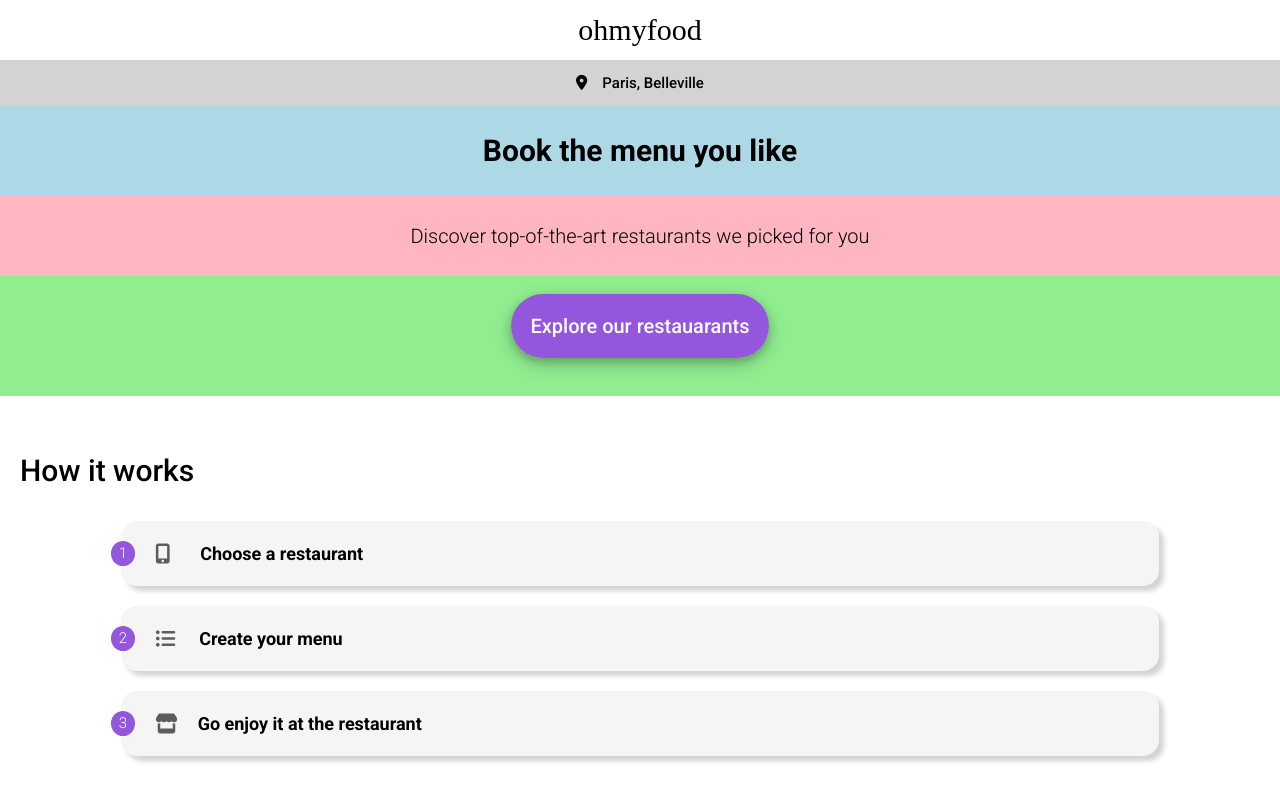
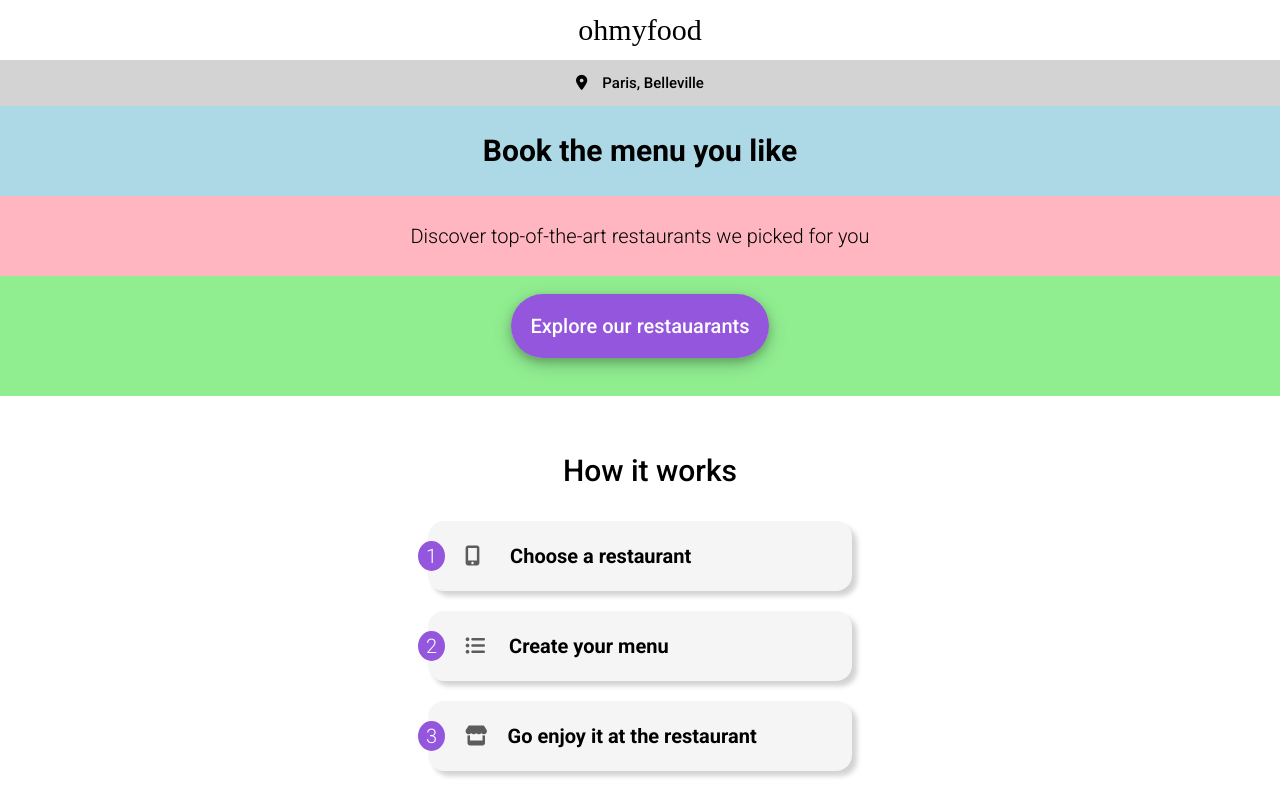
Before and after one commit to kris-v/project-3, a website: page index.html in a window 1280 px wide. Shown: the top 800 px of the page. Drawn offline with Linux system fonts and the light colour scheme; a web font is replaced by a local one.

Commit message:
Testing responsiveness

```diff
--- a/index.html
+++ b/index.html
@@ -64,7 +64,7 @@
                 <nav class="nav">
                     <h3>Restaurants</h3>
                     <a class="nav__link" href="full-palette.html">
-                        <p class="new">New </p>
+                        <p class="new">New</p>
                         <img class="nav__restaurant-img" src="images/edited/jay-wennington-N_Y88TWmGwA-unsplash-landscape.jpg" alt="Full Palette">
                         <div class="nav__rest-info">
                             <div>
@@ -76,6 +76,7 @@
                     </a>
 
                     <a class="nav__link" href="enchanted-plate.html">
+                        <p class="new">New </p>
                         <img class="nav__restaurant-img" src="images/edited/stil-u2Lp8tXIcjw-unsplash-landscape.jpg" alt="enchanted-plate">
                         <div class="nav__rest-info">
                             <div>
--- /dev/null
+++ b/sass/base/_responsive.scss
@@ -0,0 +1,312 @@
+// @include media-s {
+
+//     .home {
+//         .instructions {
+//             width: 100%;
+//             margin: 0 auto;
+//             padding-bottom: 4rem;
+
+//             h3 {
+//                 align-self: center;
+//             }
+//         }
+
+//         .nav {
+
+//             h3 {
+//                 align-self: center;
+//             }
+
+//             .new {
+//                 width: 20%;
+//             }
+//         }
+//     }
+
+
+//     .instruction-item {
+//         max-width: 65%;
+
+//         p {
+//             font-size: 2rem;
+//         }
+//     }
+
+//     .nav {
+
+//         .nav__link {
+//             width: 45%;
+//             min-width: 70vw;
+//             height: 60vh;
+//             margin-bottom: 7rem;
+//         }
+
+//         .nav__restaurant-img {
+//             width: 100%;
+//             height: 45vh;
+//         }
+
+//         p {
+//             font-size: 2.5rem;
+//         }
+
+//         .nav__link {
+//             .far.fa-heart {
+//                 font-size: 3.5rem;
+//             }
+//         }
+
+//     }
+
+//     .restaurant-img {
+//         background-size: cover;
+//         height: 100vh;
+//     }
+
+//     .restaurant {
+//         width: 100%;
+//         margin: 0 auto;
+
+//         .menu {
+//             width: 100%;
+//             flex-direction: row;
+//             flex-wrap: wrap;
+//             justify-content: space-around;
+
+//             .menu-item {
+//                 width: 40%;
+//             }
+//         }
+//     }
+
+//     .btn {
+//         width: 30%;
+//         margin: 0 auto;
+
+//     button {
+//         width: 100%;
+//         }
+
+//     }
+
+//     .info {
+//         flex-direction: row;
+//         width: 100%;
+//         align-items: center;
+//     }
+
+// }
+
+
+
+
+
+
+
+
+
+@include media-md {
+
+    .home {
+        .instructions {
+            width: 100%;
+            margin: 0 auto;
+            padding-bottom: 4rem;
+
+            h3 {
+                align-self: center;
+            }
+        }
+
+        .nav {
+
+            h3 {
+                align-self: center;
+            }
+
+            .new {
+                width: 20%;
+            }
+        }
+    }
+
+
+    .instruction-item {
+        max-width: 45%;
+
+        p {
+            font-size: 2rem;
+        }
+    }
+
+    .nav {
+
+        .nav__link {
+            width: 45%;
+            min-width: 55vw;
+            height: 60vh;
+            margin-bottom: 7rem;
+        }
+
+        .nav__restaurant-img {
+            width: 100%;
+            height: 45vh;
+        }
+
+        p {
+            font-size: 2.5rem;
+        }
+
+        .nav__link {
+            .far.fa-heart {
+                font-size: 3.5rem;
+            }
+        }
+
+    }
+
+    .restaurant-img {
+        background-size: cover;
+        height: 100vh;
+    }
+
+    .restaurant {
+        width: 100%;
+        margin: 0 auto;
+
+        .menu {
+            width: 100%;
+            flex-direction: row;
+            flex-wrap: wrap;
+            justify-content: space-around;
+
+            .menu-item {
+                width: 40%;
+            }
+        }
+    }
+
+    .btn {
+        width: 30%;
+        margin: 0 auto;
+
+    button {
+        width: 100%;
+        }
+
+    }
+
+    .info {
+        flex-direction: row;
+        width: 100%;
+        align-items: center;
+    }
+
+}
+
+
+
+
+
+
+
+
+
+
+@include media-lg {
+
+    .home {
+        .instructions {
+            width: 100%;
+            margin: 0 auto;
+            padding-bottom: 4rem;
+
+            h3 {
+                align-self: center;
+            }
+        }
+
+        .nav {
+
+            h3 {
+                align-self: center;
+            }
+
+            .new {
+                width: 20%;
+            }
+        }
+    }
+
+
+    .instruction-item {
+        max-width: 30%;
+
+        p {
+            font-size: 2rem;
+        }
+    }
+
+    .nav {
+
+        .nav__link {
+            width: 45%;
+            height: 60vh;
+            margin-bottom: 7rem;
+        }
+
+        .nav__restaurant-img {
+            width: 100%;
+            height: 45vh;
+        }
+
+        p {
+            font-size: 2.5rem;
+        }
+
+        .nav__link {
+            .far.fa-heart {
+                font-size: 3.5rem;
+            }
+        }
+
+    }
+
+    .restaurant-img {
+        background-size: cover;
+        height: 100vh;
+    }
+
+    .restaurant {
+        width: 100%;
+        margin: 0 auto;
+
+        .menu {
+            width: 100%;
+            flex-direction: row;
+            flex-wrap: wrap;
+            justify-content: space-around;
+
+            .menu-item {
+                width: 40%;
+            }
+        }
+    }
+
+    .btn {
+        width: 30%;
+        margin: 0 auto;
+
+    button {
+        width: 100%;
+        }
+
+    }
+
+    .info {
+        flex-direction: row;
+        width: 100%;
+        align-items: center;
+    }
+
+}
--- a/sass/layout/_footer.scss
+++ b/sass/layout/_footer.scss
@@ -13,7 +13,6 @@
         margin: 3rem;
         color: darken(white, 10%);
         letter-spacing: 2px;
-        font-weight: 00;
     }
 
 
@@ -21,6 +20,7 @@
         color: whitesmoke;
         text-decoration: none;
         margin: 1rem 3rem;
+        width: fit-content;
     }
 
     .fas.fa-utensils {
--- a/sass/main.scss
+++ b/sass/main.scss
@@ -3,6 +3,7 @@
 
 @import "./base/base";
 @import "./base/typography";
+@import "./base/responsive";
 
 
 @import "./layout/header";
--- a/sass/pages/_full-palette.scss
+++ b/sass/pages/_full-palette.scss
@@ -9,14 +9,14 @@
         font-weight: 300;
         font-size: 3rem;
         padding: 1.5rem;
-        margin-right: 6rem;
+        margin: 0 auto;
         // background: lightcoral;
     }
 
     .fas.fa-arrow-left {
         // background-color: lightblue;
         color: black;
-        margin-left: 0rem;
+        margin-left: 3rem;
         margin-right: 0;
         font-size: 2.5rem;
     }
@@ -43,17 +43,18 @@
         width: max-content;
         margin-left: 2rem;
         margin-top: 3rem;
+
+        &:after {
+            content: '';
+            display: block;
+            position: relative;
+            // width: 60%;
+            width: 12vw;
+            border-bottom: 5px solid $tertiary-color;
+            border-radius: 2px;
+            margin-top: 8px; }
     }
-}
 
-hr {
-    height: 3px;
-    color: black;
-    background-color: black;
-    width: 12vw;
-    margin: 1rem;
-    margin-left: 2rem;
-    border-radius: 5px;
 }
 
 
@@ -73,7 +74,7 @@ hr {
     i {
         align-self: center;
         margin-right: 1rem;
-        color: black;
+        color: lighten(black, 40%);
         font-size: 3rem;
     }
 }
--- a/sass/pages/_home.scss
+++ b/sass/pages/_home.scss
@@ -126,7 +126,7 @@
     &__link {
         width: 88vw;
         // height: 60vh;
-        max-height: 28rem;
+        // max-height: 28rem;
         background-color: white;
         margin-bottom: 3rem;
         border-radius: 20px;
@@ -137,7 +137,12 @@
         position: relative;
 
         .new {
-            background-color: lightblue;
+            background-color: $tertiary-color;
+            color: darken($tertiary-color, 35%);
+            width: 18vw;
+            border-radius: 2px;
+            font-weight: 500;
+            text-align: center;
             padding: 5px;
             position: absolute;
             top: 10px;
@@ -149,7 +154,7 @@
     &__restaurant-img {
         width: 88vw;
         height: 21vh;
-        max-height: 20rem;
+        // max-height: 20rem;
         border-top-left-radius: 20px;
         border-top-right-radius: 20px;
         object-fit:fill;
@@ -180,5 +185,6 @@
         margin-bottom: 1.5rem;
         align-self: center;
         font-size: 1.3em;
+        color: lighten(black, 40%);
     }
 }
--- a/sass/utils/_mixins.scss
+++ b/sass/utils/_mixins.scss
@@ -4,3 +4,27 @@
     align-items: center;
     // justify-content: space-around;
 }
+
+@mixin media-s {
+    @media screen and (min-width: 600px) and (max-width: 768px) {
+        @content;
+    }
+}
+
+@mixin media-md {
+    @media screen and (min-width: 768px) and (max-width: 1024px) {
+        @content;
+    }
+}
+
+@mixin media-lg {
+    @media screen and (min-width: 1024px) {
+        @content;
+    }
+}
+
+@mixin media-xl {
+    @media screen and (min-width: 1600px) {
+        @content;
+    }
+}
```
Also changed, not shown: bastille.html (+2 -3 lines), enchanted-plate.html (+2 -3 lines), full-palette.html (+2 -3 lines), le-gourmand.html (+2 -3 lines), css/style.css, 1 other file.
